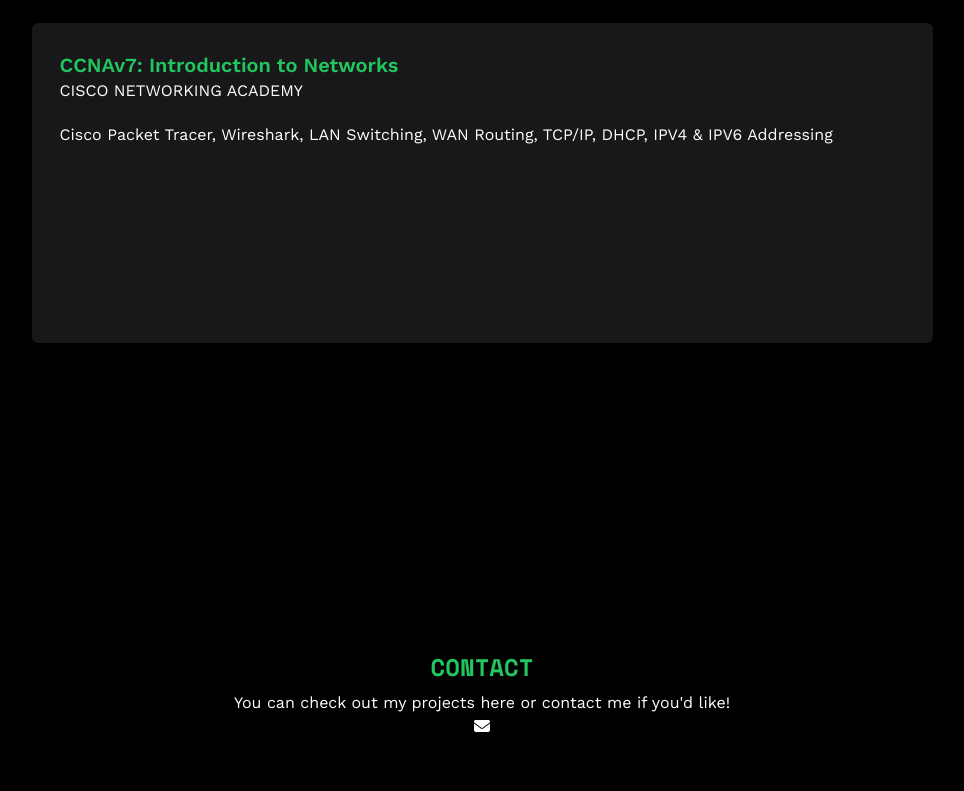
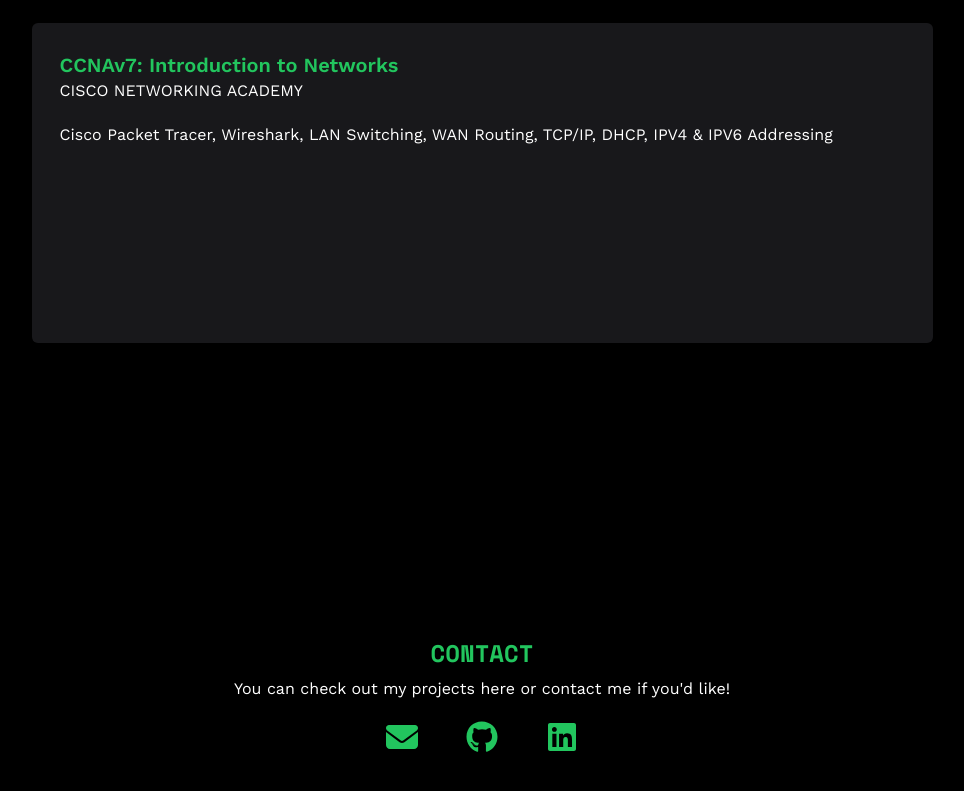
Before and after one commit to KabirBose/Portfolio-2, a Next.js app: page / in a window 1280 px wide. Shown: the part 4233-5024 px from the top of the page, without its empty margins (158-1122 px from the left). Built offline with nearby package versions, Linux system fonts and the light colour scheme.

Commit message:
added fontawesome icons

```diff
--- a/package.json
+++ b/package.json
@@ -11,9 +11,8 @@
   "dependencies": {
     "@fortawesome/fontawesome-svg-core": "^6.5.2",
     "@fortawesome/free-brands-svg-icons": "^6.5.2",
-    "@fortawesome/free-regular-svg-icons": "^6.5.2",
     "@fortawesome/free-solid-svg-icons": "^6.5.2",
-    "@fortawesome/react-fontawesome": "latest",
+    "@fortawesome/react-fontawesome": "^0.2.0",
     "framer-motion": "^11.0.28",
     "next": "14.2.1",
     "react": "^18",
--- a/src/components/pages/contact.tsx
+++ b/src/components/pages/contact.tsx
@@ -1,5 +1,7 @@
 import { FontAwesomeIcon } from "@fortawesome/react-fontawesome";
+
 import { faEnvelope } from "@fortawesome/free-solid-svg-icons";
+import { faGithub, faLinkedin } from "@fortawesome/free-brands-svg-icons";
 
 export default function Contact() {
   return (
@@ -7,7 +9,24 @@
       <h1 className="text-green-500 font-space text-2xl font-bold">CONTACT</h1>
       <div>
         <p>You can check out my projects here or contact me if you'd like!</p>
-        <FontAwesomeIcon icon={faEnvelope} />
+
+        <div className="mt-5 flex justify-center items-center gap-12">
+          <FontAwesomeIcon
+            color="#22C55E"
+            className="w-[2rem] h-[2rem]"
+            icon={faEnvelope}
+          />
+          <FontAwesomeIcon
+            color="#22C55E"
+            className="w-[2rem] h-[2rem]"
+            icon={faGithub}
+          />
+          <FontAwesomeIcon
+            color="#22C55E"
+            className="w-[2rem] h-[2rem]"
+            icon={faLinkedin}
+          />
+        </div>
       </div>
     </div>
   );
```
Also changed, not shown: 1 other file (tests, documents, lock files or other folders).
